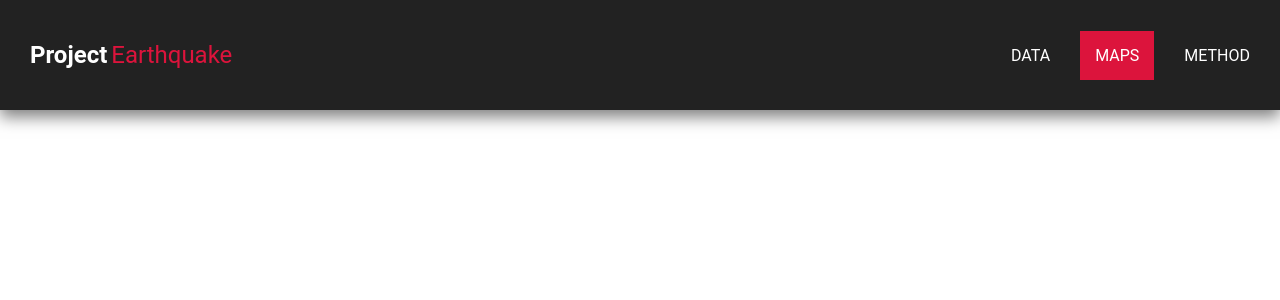
After one commit to adwhen/sig, a CodeIgniter 4 app: template app/Views/pages/home.php in a window 1280 px wide. The commit adds this page. Shown: the top 300 px of the page. Run offline with PHP 8.4 and a stand-in for CodeIgniter, Linux system fonts and the light colour scheme; the template is opened without the code that fills it, so the values that code supplies are empty; some libraries are stand-ins or nearby versions.

Commit message:
#finish method

```diff
--- a/app/Controllers/Home.php
+++ b/app/Controllers/Home.php
@@ -6,6 +6,6 @@ class Home extends BaseController
 {
     public function index()
     {
-        return view('welcome_message');
+        return view('pages/home');
     }
 }
--- a/app/Controllers/Method.php
+++ b/app/Controllers/Method.php
@@ -38,7 +38,7 @@ class Method extends BaseController
 
         $data = [
             'gempa' => $this->EarthquakeModel->findAll(),
-            'conf' => $this->ConfModel->findAll()
+            'conf'  => $this->ConfModel->findAll()
         ];
         return view('silhoute_coefficient', $data);
     }
--- a/app/Helpers/method_helper.php
+++ b/app/Helpers/method_helper.php
@@ -1 +1,6 @@
 <?php
+function euclidean($lat, $long, $depth, $str, $lat2, $long2, $depth2, $str2)
+{
+    $euclidean = sqrt(pow(abs($lat - $lat2), 2) + pow(abs($long - $long2), 2) + pow(abs($depth - $depth2), 2) + pow(abs($str - $str2), 2));
+    return $euclidean;
+}
--- /dev/null
+++ b/app/Views/pages/home.php
@@ -0,0 +1,28 @@
+<!DOCTYPE html>
+<html lang="en">
+
+<head>
+    <meta charset="UTF-8">
+    <meta http-equiv="X-UA-Compatible" content="IE=edge">
+    <meta name="viewport" content="width=device-width, initial-scale=1.0">
+    <link rel="stylesheet" href="projecta/css/style.css" />
+    <title>SKRIPSI - INTAN</title>
+</head>
+
+<body>
+    <div class="container">
+        <nav class="wrapper">
+            <div class="brand">
+                <div class="firstname">Project</div>
+                <div class="secondname">Earthquake</div>
+            </div>
+            <ul class="navigation">
+                <li><a>DATA</a></li>
+                <li><a class="active">MAPS</a></li>
+                <li><a>METHOD</a></li>
+            </ul>
+        </nav>
+    </div>
+</body>
+
+</html>
--- /dev/null
+++ b/public/projecta/css/style.css
@@ -0,0 +1,67 @@
+*,html,body{
+    margin: 0;
+    padding: 0;
+    font-family: "Roboto",sans-serif;
+    color: white;
+}
+.container{
+    display: flex;
+    width: 100%;
+    height: 100%;
+    background-color: lightslategray;
+    /* justify-content: center;
+    align-items: center; */
+}
+.wrapper{
+    display: flex;
+    justify-content: space-between;
+    align-items: center;
+    font-size: 20;
+    padding: 15px ;
+    width: 100%;
+    height: 80px;
+    background-color: #222;
+    box-shadow: 0 7px 15px 0 rgba(0, 0, 0, 0.5);
+}
+.brand{
+    display: flex;
+    flex-direction: row;
+    font-size: 1.5em;
+    padding: 15px;
+    text-transform: capitalize;
+}
+.firstname{
+    color: white;
+    font-weight: 700;
+}
+.secondname{
+    color: crimson;
+    padding-left: 4px;
+}
+.navigation{
+    display: flex;
+    justify-content: center;
+    align-items: center;
+}
+.navigation>li{
+    list-style-type: none;
+    padding: 15px;
+}
+.navigation>li>a{
+    color: white;
+    font: 20px;
+    text-decoration: none;
+}
+.navigation>li>a:hover{
+    color: crimson;
+    transition: all .3s ease-in-out;
+}
+.active{
+    background-color: crimson;
+    color: white;
+    padding: 15px;
+}
+
+.active:hover{
+    color: white !important;
+}
```
Also changed, not shown: app/Views/silhoute_coefficient.php (+69 -58 lines), app/Views/layout/footer.php (added), app/Views/layout/header.php (added).
